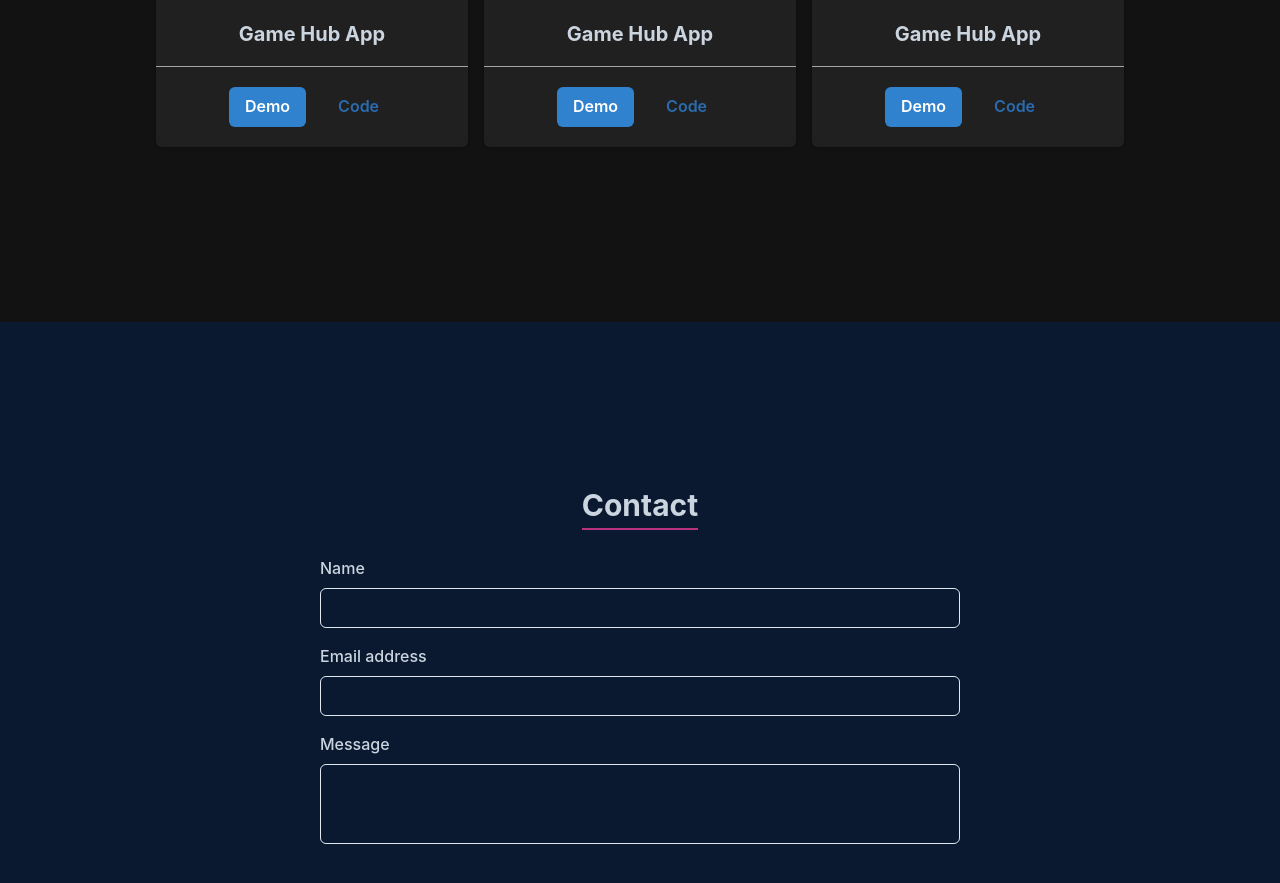
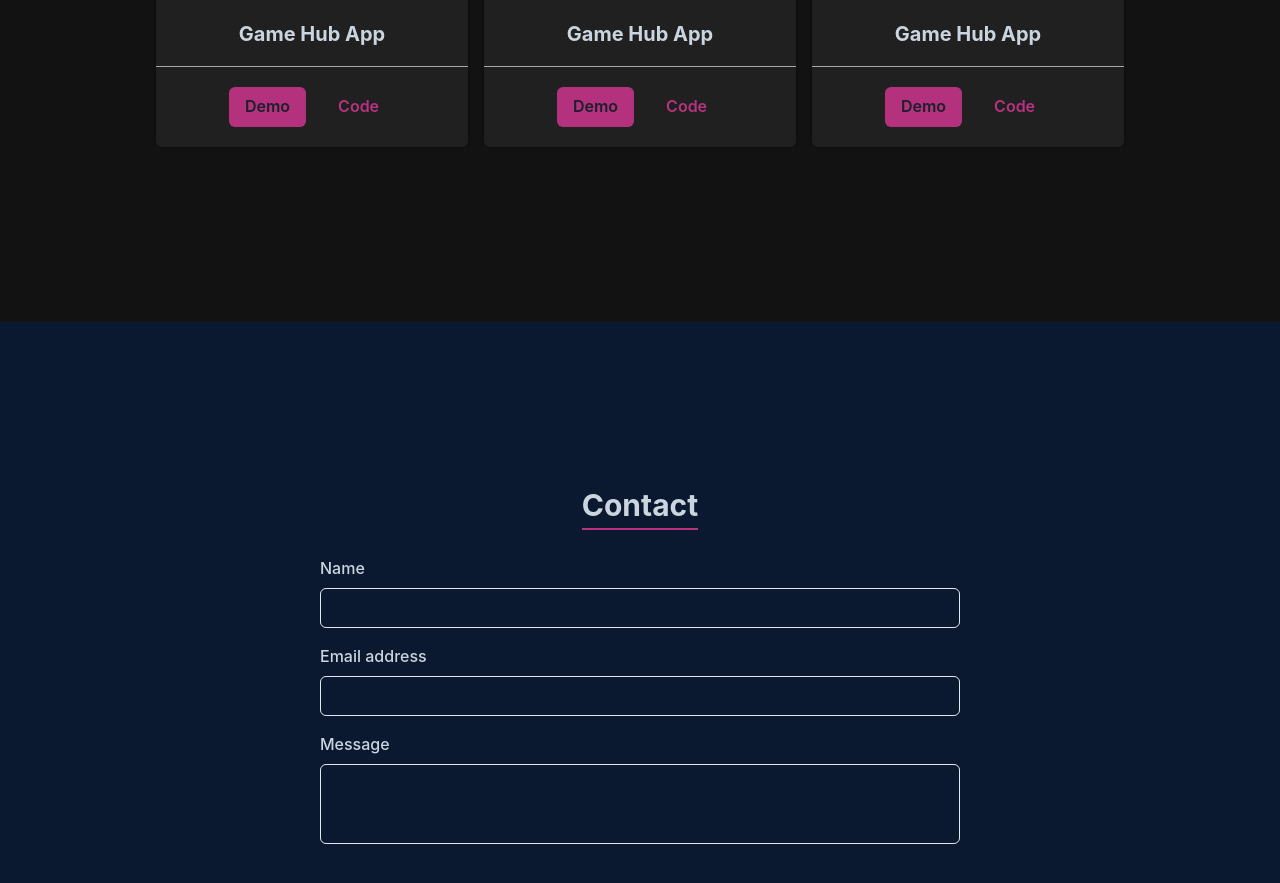
Before and after one commit to Nahu258/portfolio, a React (Vite) app: page / in a window 1280 px wide. Shown: the part 2878-3761 px from the top of the page. Built offline with nearby package versions, Linux system fonts and the light colour scheme.

Commit message:
Change card buttons color at work section

```diff
--- a/src/components/CardComponent.jsx
+++ b/src/components/CardComponent.jsx
@@ -17,10 +17,10 @@ const CardComponent = () => {
       <Divider color='#fff'/>
       <CardFooter>
         <ButtonGroup spacing='4' marginX='auto'>
-          <Button variant='solid' colorScheme='blue'>
+          <Button variant='solid' bg='#b3317d'>
             <Link href='https://game-hub-five-tau.vercel.app/' isExternal>Demo</Link>
           </Button>
-          <Button variant='ghost' colorScheme='blue'>
+          <Button variant='ghost' colorScheme='pink'>
             <Link href='https://github.com/Nahu258/game-hub' isExternal>Code</Link>
           </Button>
         </ButtonGroup>
```
